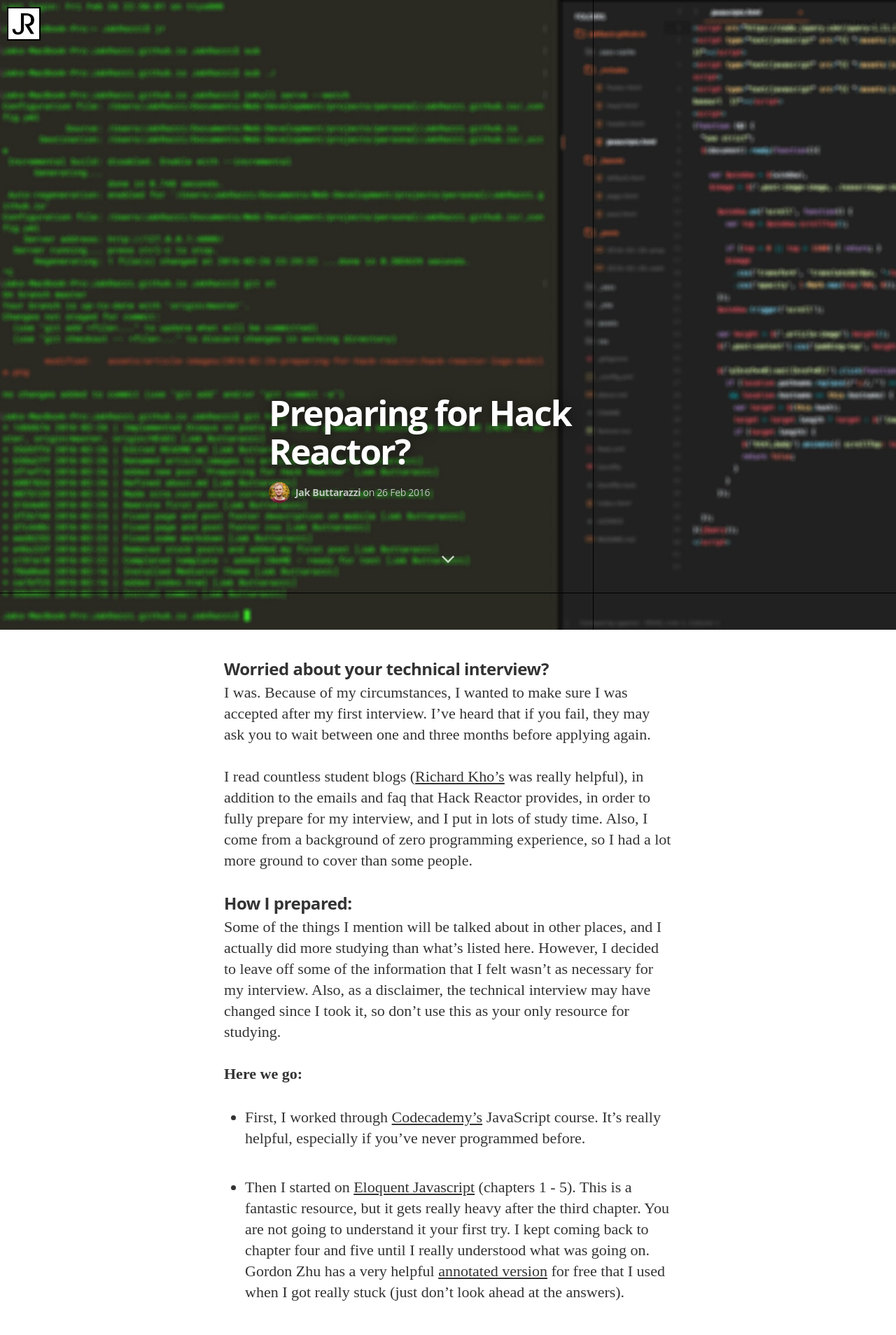
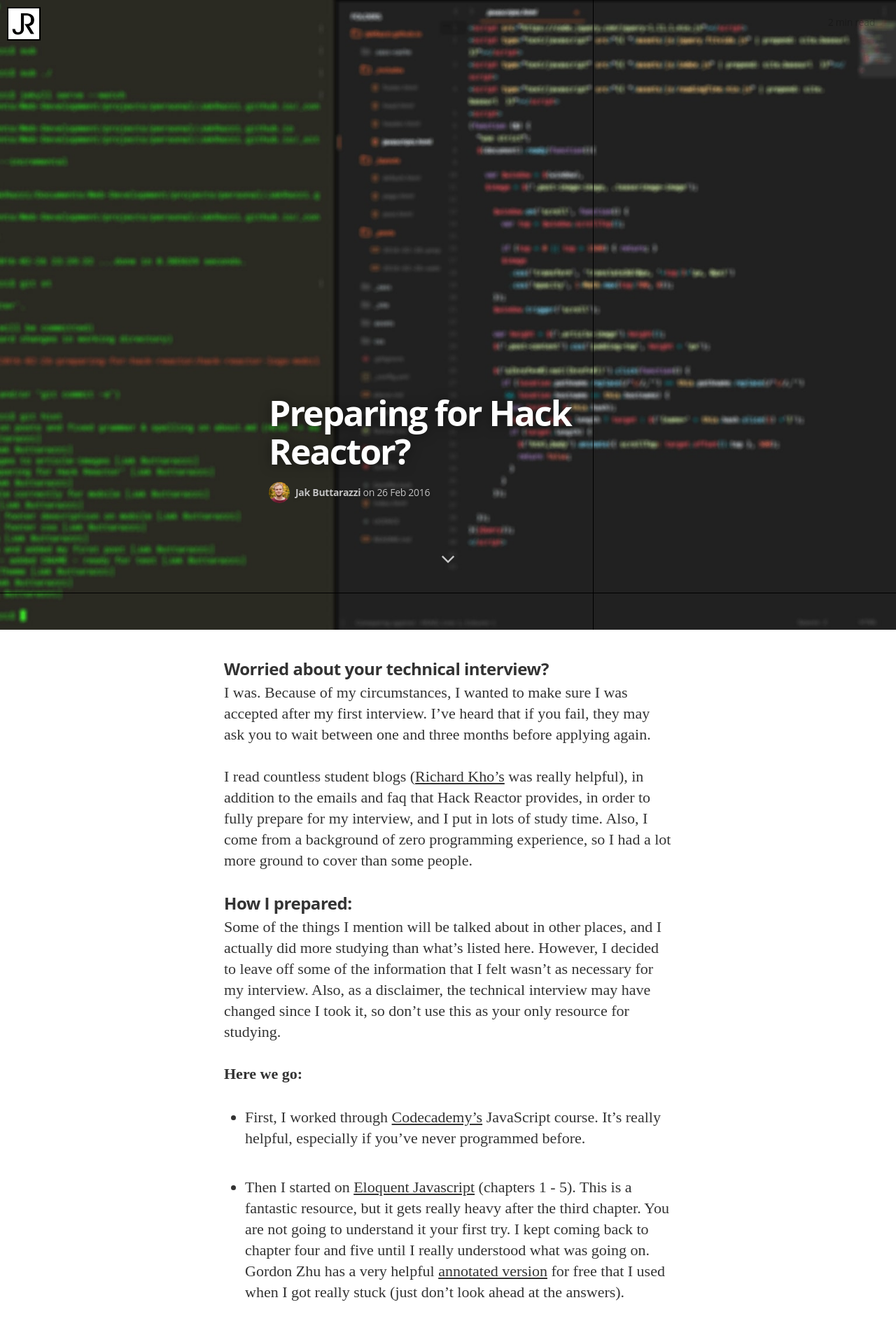
Before and after one commit to JakRazzi/JakRazzi.github.io, a Jekyll site: the page built from _posts/2016-02-26-preparing-for-hack-reactor.md, in a window 1280 px wide. Shown: the top 1908 px of the page at 70% size. Built offline with Jekyll 4.4.1, drawn with Linux system fonts in a browser that asks for light colours; nearby versions of some CDN libraries; some web fonts are replaced; comment, search, counter and statistics services are not loaded.

Commit message:
Made the article image alignment modular

```diff
--- a/_layouts/post.html
+++ b/_layouts/post.html
@@ -9,10 +9,10 @@
       <article class="post">
         {% if page.image %}
         <div class="article-image">
-          <div class="post-image-image" style="background-image: url({% if page.image %}{{ page.image }}{% endif %})">
+          <div class="post-image-image" style="background-image: url({% if page.image %}{{ page.image }}{% endif %}); background-position: {% if page.image-align %}{{ page.image-align }}{% endif %}">
             Article Image
           </div>
-          <div class="post-image-image2" style="background-image: url({% if page.image2 %}{{ page.image2 }}{% endif %})">
+          <div class="post-image-image2" style="background-image: url({% if page.image2 %}{{ page.image2 }}{% endif %}); background-position: {% if page.image2-align %}{{ page.image2-align }}{% endif %}">
             Article Image
           </div>
           <div class="post-meta">
--- a/_posts/2016-02-26-preparing-for-hack-reactor.md
+++ b/_posts/2016-02-26-preparing-for-hack-reactor.md
@@ -6,6 +6,8 @@
 tags:
 image: /assets/article-images/2016-02-26-preparing-for-hack-reactor/terminal-sublime-blurred.jpg
 image2: /assets/article-images/2016-02-26-preparing-for-hack-reactor/terminal-sublime-blurred-mobile.jpg
+image-align: right
+image2-align: 82%
 ---
 
 ### Worried about your technical interview?
```
Also changed, not shown: _posts/2016-02-26-setting-sail-for-hack-reactor-remote.md (+1 -0 lines).
